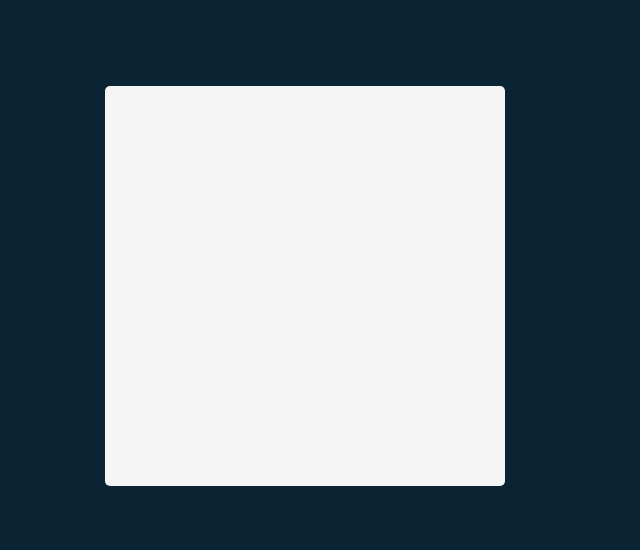
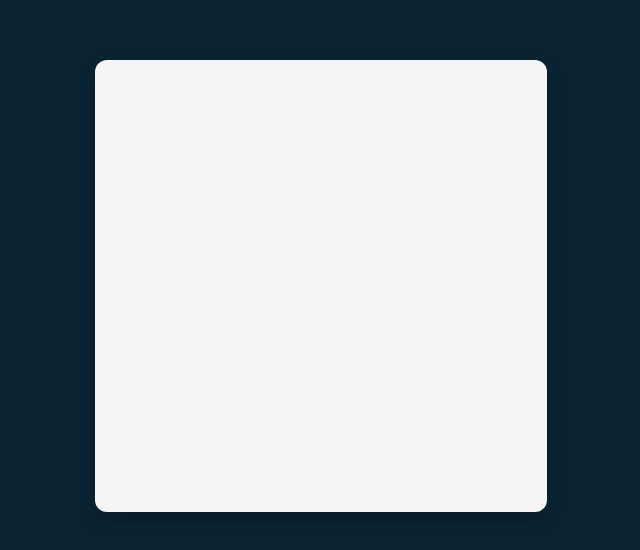
Before and after one commit to Halcyon666/react-daily-learn, a React (Vite) app: page / in a window 1280 px wide. Shown: the part 114-664 px from the top of the page, without its empty margins (335-975 px from the left). Built offline with nearby package versions, Linux system fonts and the light colour scheme.

Commit message:
ai recommand css style

```diff
--- a/src/tenzies/index.css
+++ b/src/tenzies/index.css
@@ -1,31 +1,32 @@
-* {
-    box-sizing: border-box;
+html,
+body {
+    height: 100%;
+    margin: 0;
+    background-color: #0B2434;
+    display: grid;
+    place-items: center;
+    /* Centers horizontally + vertically */
+    font-family: "Inter", Arial, sans-serif;
 }
 
-body {
-    /* this will set by default */
-    /* width: auto; */
-    margin: 0;
-    background-color: #0B2434;
-    padding: 20px;
-    height: 100vh;
+/* React mounts into this div */
+#root {
+    width: clamp(320px, 90vw, 420px);
+    /* responsive: 320–420px */
+    aspect-ratio: 1 / 1;
+    /* keeps a nice square shape */
+}
+
+/* main container for your game UI */
+main {
+    background-color: #F5F5F5;
+    border-radius: 12px;
+    height: 100%;
+    width: 100%;
     display: flex;
     flex-direction: column;
-    justify-content: center;
-    align-items: center;
+    justify-content: space-between;
+    padding: 1rem;
+    box-shadow: 0 8px 20px rgba(0, 0, 0, 0.25);
+    overflow: hidden;
 }
-
-div#root {
-    height: 100%;
-    width: 100%;
-    max-height: 400px;
-    max-width: 400px;
-}
-
-main {
-    background-color: #F5F5F5;
-    height: 100%;
-    /* No need to set explicitly */
-    /* width: auto; */
-    border-radius: 5px;
-}
```
